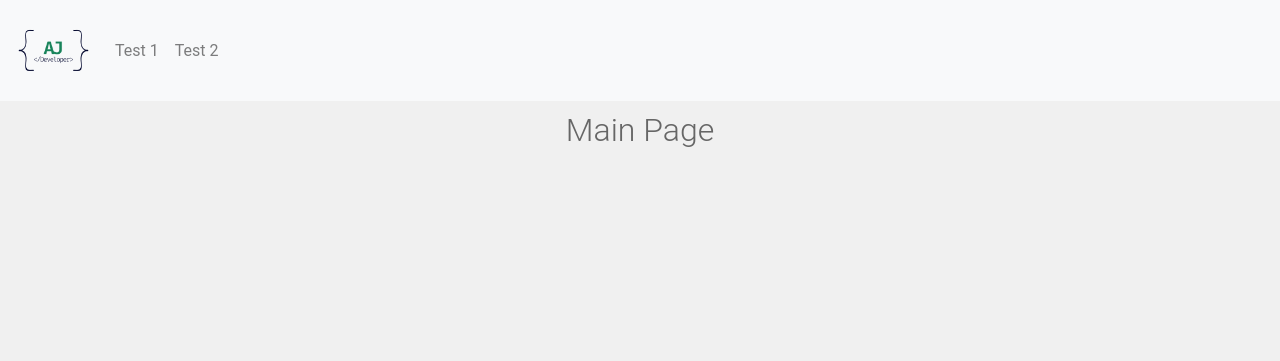
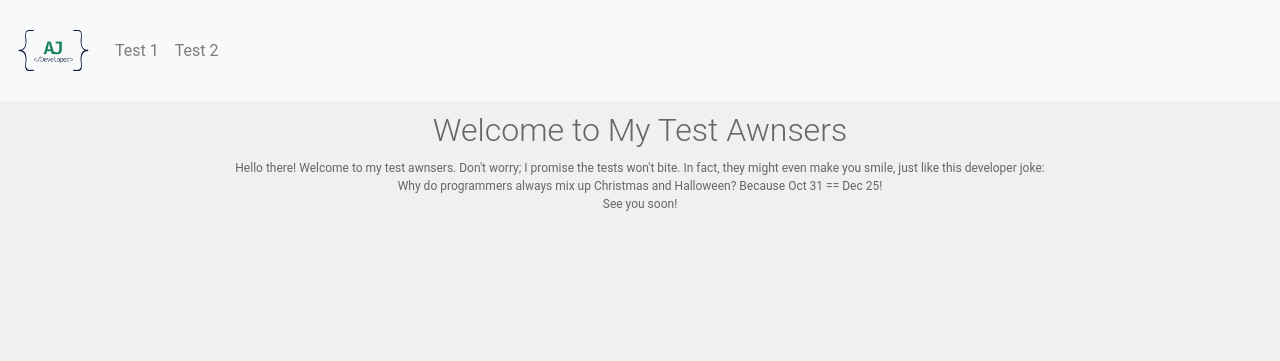
Before and after one commit to ajraubes/ecomplete, a PHP site: page / in a window 1280 px wide. Shown: the top 361 px of the page. Run offline with PHP 8.4, Linux system fonts and the light colour scheme.

Commit message:
update forms and struckture clean up

```diff
--- a/public/index.php
+++ b/public/index.php
@@ -1,3 +1,6 @@
 <?php include 'header.php'; ?>
-    <h1 class="text-center">Main Page</h1>
+    <h1 class="text-center">Welcome to My Test Awnsers</h1>
+    <p class="text-center">Hello there! Welcome to my test awnsers. Don't worry; I promise the tests won't bite. In fact, they might even make you smile, just like this developer joke:</p>
+    <p class="text-center">Why do programmers always mix up Christmas and Halloween? Because Oct 31 == Dec 25!</p>
+    <p class="text-center">See you soon!</p>
 <?php include 'footer.php'; ?>
```
Also changed, not shown: 1 other file.
